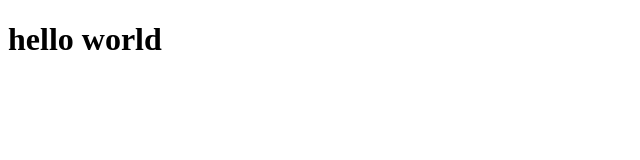
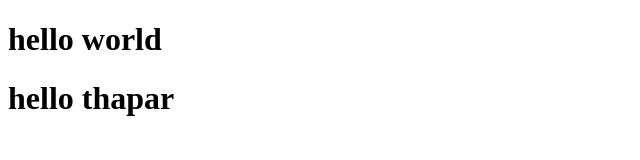
Before and after one commit to Himanisingla12/originFile, a plain HTML site: page index.html in a window 1280 px wide. Shown: the whole page, without its empty margins (0-640 px from the left). Drawn offline with Linux system fonts and the light colour scheme.

Commit message:
file added and index.html file updated

```diff
--- a/index.html
+++ b/index.html
@@ -10,6 +10,7 @@
     </head>
     <body>
         <h1>hello world</h1>
+        <h1>hello thapar</h1>
         <script src="" async defer></script>
     </body>
 </html>
```
Also changed, not shown: client.js (added), server.js (added), style.css (added).
